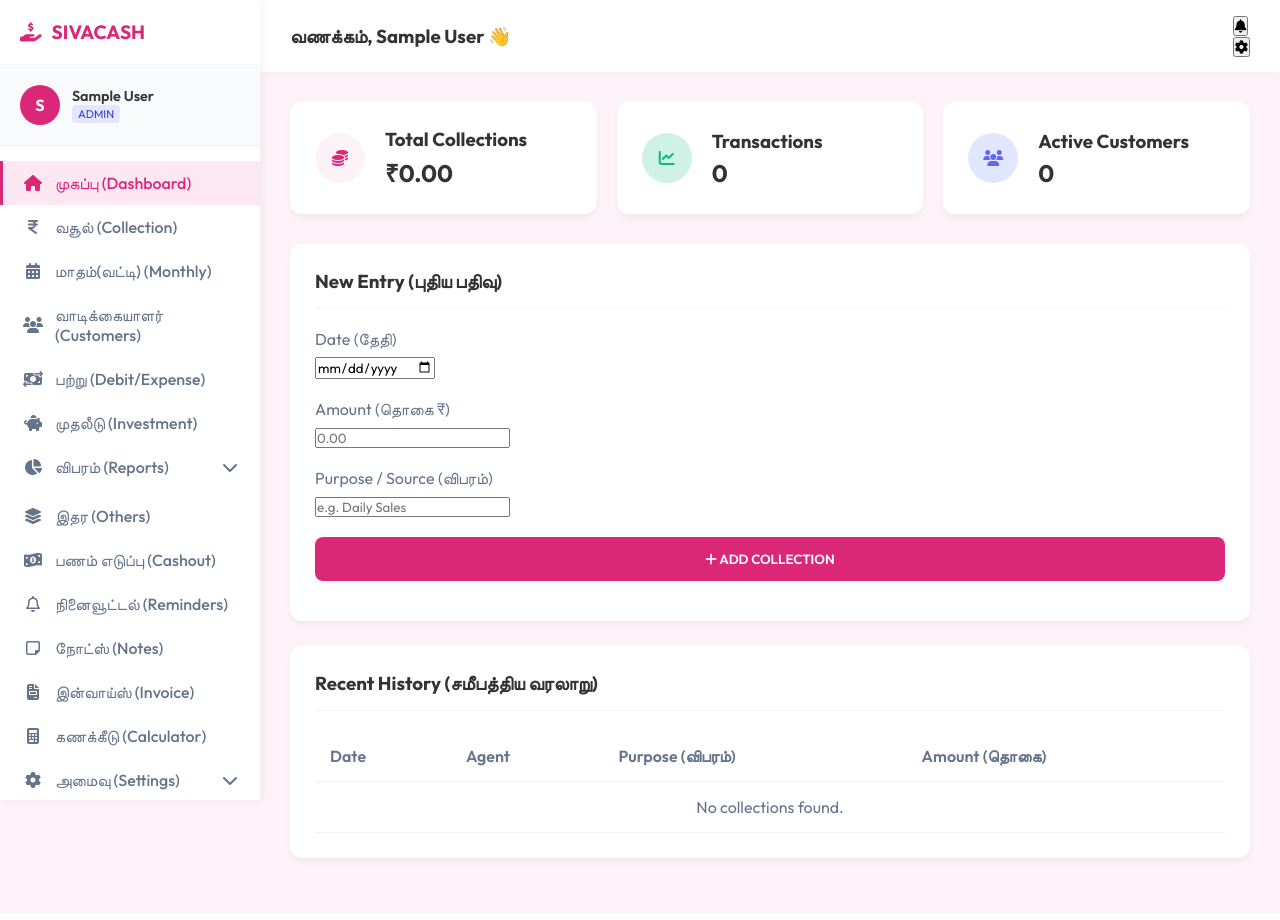
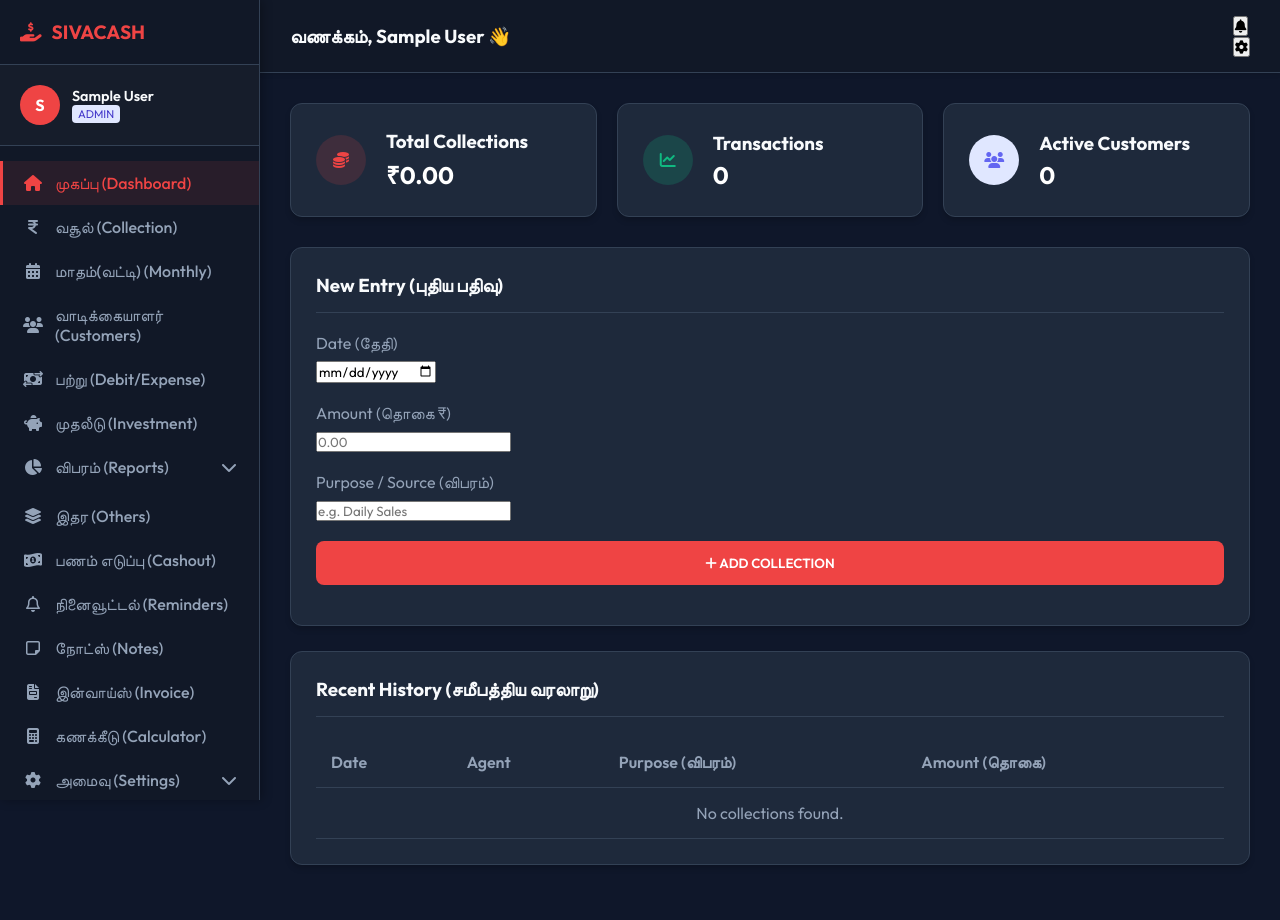
Before and after one commit to digirural/sivacash, a Flask app: page /dashboard in a window 1280 px wide. Run offline with Flask 3, Linux system fonts and the light colour scheme; the visitor is signed in with stand-in values (Sample User, id 1); data comes from the database, SQL or seed files in the repository; data that the repository does not hold is empty.

Commit message:
Change theme to dark mode with red buttons and fixed menu issues

```diff
--- a/static/css/style.css
+++ b/static/css/style.css
@@ -7,22 +7,27 @@
 }
 
 :root {
-    --primary-blue: #db2777;
-    /* Deep Pink (Tailwind pink-600) */
-    --dark-blue: #be185d;
-    /* Darker Pink (Tailwind pink-700) */
-    --text-dark: #333;
-    --text-light: #64748b;
-    --bg-light: #fdf2f8;
-    /* Very light pink (Tailwind pink-50) */
+    --primary-red: #ef4444;
+    /* Bright Red */
+    --hover-red: #dc2626;
+    /* Darker Red */
+    --text-dark: #f8fafc;
+    /* Whiteish text */
+    --text-light: #94a3b8;
+    /* Muted text */
+    --bg-dark: #0f172a;
+    /* Deep Black/Navy */
+    --card-bg: #1e293b;
+    /* Dark card background */
     --white: #ffffff;
     --danger: #ef4444;
     --success: #10b981;
     --sidebar-width: 260px;
+    --border-color: #334155;
 }
 
 body {
-    background-color: var(--bg-light);
+    background-color: var(--bg-dark);
     color: var(--text-dark);
     min-height: 100vh;
 }
@@ -37,7 +42,7 @@ body {
 
 .auth-left {
     flex: 1;
-    background: linear-gradient(135deg, var(--primary-blue), var(--dark-blue));
+    background: linear-gradient(135deg, var(--primary-red), var(--hover-red));
     display: flex;
     flex-direction: column;
     justify-content: center;
@@ -106,7 +111,7 @@ body {
 .btn-primary {
     width: 100%;
     padding: 14px;
-    background: var(--primary-blue);
+    background: var(--primary-red);
     border: none;
     border-radius: 8px;
     color: white;
@@ -114,6 +119,11 @@ body {
     cursor: pointer;
     text-transform: uppercase;
     margin-bottom: 15px;
+    transition: background 0.2s;
+}
+
+.btn-primary:hover {
+    background: var(--hover-red);
 }
 
 .btn-secondary-outline {
@@ -121,9 +131,9 @@ body {
     width: 100%;
     padding: 14px;
     background: transparent;
-    border: 2px solid var(--primary-blue);
+    border: 2px solid var(--primary-red);
     border-radius: 8px;
-    color: var(--primary-blue);
+    color: var(--primary-red);
     text-align: center;
     text-decoration: none;
     font-weight: 600;
@@ -133,19 +143,21 @@ body {
 .main-layout {
     display: flex;
     min-height: 100vh;
-    background: var(--bg-light);
+    background: var(--bg-dark);
 }
 
 .sidebar {
     width: var(--sidebar-width);
-    background: white;
-    box-shadow: 2px 0 10px rgba(0, 0, 0, 0.05);
+    background: #111827;
+    /* Darker than body */
+    box-shadow: 2px 0 10px rgba(0, 0, 0, 0.3);
     display: flex;
     flex-direction: column;
     position: fixed;
     height: 100vh;
     overflow-y: auto;
     z-index: 100;
+    border-right: 1px solid var(--border-color);
 }
 
 /* Custom Scrollbar for Sidebar */
@@ -173,8 +185,8 @@ body {
     gap: 10px;
     font-size: 1.2rem;
     font-weight: 700;
-    color: var(--primary-blue);
-    border-bottom: 1px solid #f1f5f9;
+    color: var(--primary-red);
+    border-bottom: 1px solid var(--border-color);
 }
 
 .user-profile-mini {
@@ -182,14 +194,14 @@ body {
     display: flex;
     align-items: center;
     gap: 12px;
-    border-bottom: 1px solid #f1f5f9;
-    background: #f8fafc;
+    border-bottom: 1px solid var(--border-color);
+    background: rgba(255, 255, 255, 0.02);
 }
 
 .user-avatar {
     width: 40px;
     height: 40px;
-    background: var(--primary-blue);
+    background: var(--primary-red);
     color: white;
     border-radius: 50%;
     display: flex;
@@ -244,10 +256,9 @@ body {
 
 .menu-item:hover,
 .menu-item.active {
-    background: #fce7f3;
-    /* Light pink background (pink-100) */
-    color: var(--primary-blue);
-    border-left-color: var(--primary-blue);
+    background: rgba(239, 68, 68, 0.1);
+    color: var(--primary-red);
+    border-left-color: var(--primary-red);
 }
 
 .menu-item i {
@@ -304,15 +315,16 @@ body {
 }
 
 .top-header {
-    background: white;
+    background: #111827;
     padding: 15px 30px;
     display: flex;
     justify-content: space-between;
     align-items: center;
-    box-shadow: 0 2px 4px rgba(0, 0, 0, 0.02);
+    box-shadow: 0 2px 4px rgba(0, 0, 0, 0.1);
     position: sticky;
     top: 0;
     z-index: 90;
+    border-bottom: 1px solid var(--border-color);
 }
 
 .content-wrapper {
@@ -327,22 +339,22 @@ body {
 }
 
 .stat-card {
-    background: white;
+    background: var(--card-bg);
     padding: 25px;
     border-radius: 12px;
-    box-shadow: 0 4px 6px -1px rgba(0, 0, 0, 0.05);
+    box-shadow: 0 4px 6px -1px rgba(0, 0, 0, 0.2);
     display: flex;
     align-items: center;
     gap: 20px;
+    border: 1px solid var(--border-color);
 }
 
 .stat-icon {
     width: 50px;
     height: 50px;
     border-radius: 50%;
-    background: #fdf2f8;
-    /* pink-50 */
-    color: var(--primary-blue);
+    background: rgba(239, 68, 68, 0.15);
+    color: var(--primary-red);
     display: flex;
     align-items: center;
     justify-content: center;
@@ -352,19 +364,21 @@ body {
     font-size: 1.5rem;
     font-weight: 700;
     margin-top: 5px;
+    color: white;
 }
 
 .card {
-    background: white;
+    background: var(--card-bg);
     padding: 25px;
     border-radius: 12px;
-    box-shadow: 0 4px 6px -1px rgba(0, 0, 0, 0.05);
+    box-shadow: 0 4px 6px -1px rgba(0, 0, 0, 0.2);
     margin-bottom: 25px;
+    border: 1px solid var(--border-color);
 }
 
 .card-header {
     padding-bottom: 15px;
-    border-bottom: 1px solid #f1f5f9;
+    border-bottom: 1px solid var(--border-color);
     margin-bottom: 20px;
 }
 
@@ -377,7 +391,8 @@ th,
 td {
     padding: 15px;
     text-align: left;
-    border-bottom: 1px solid #f1f5f9;
+    border-bottom: 1px solid var(--border-color);
+    color: var(--text-dark);
 }
 
 th {
```
